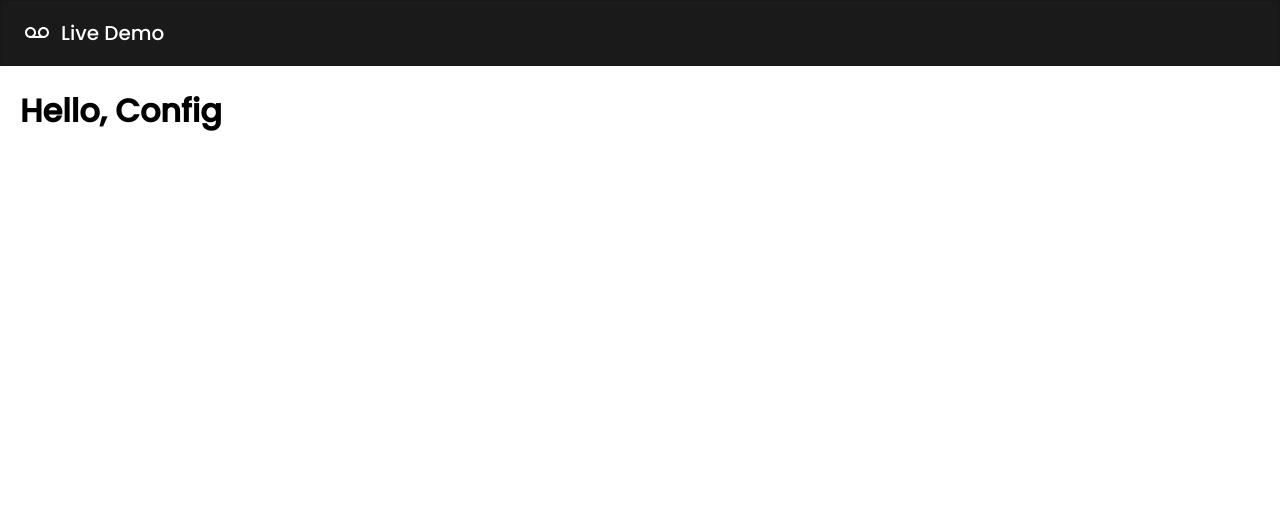
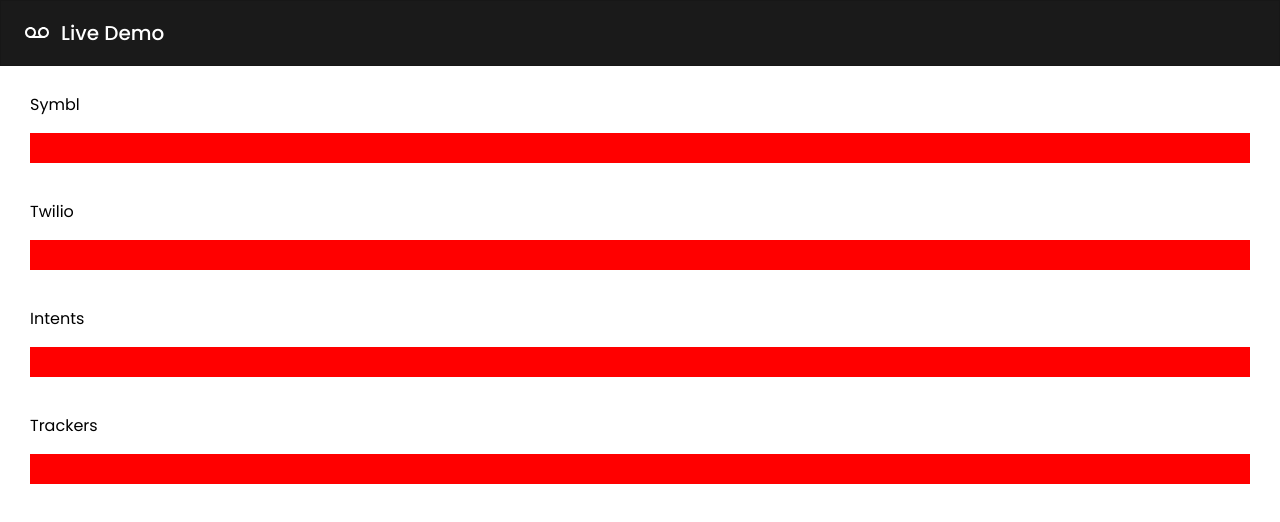
Before and after one commit to SymblDev/symbl-real-time-assist, a React (Create React App) app: page /config in a window 1280 px wide. Shown: the top 522 px of the page. Built offline with nearby package versions, Linux system fonts and the light colour scheme.

Commit message:
Config Sections

```diff
--- a/package.json
+++ b/package.json
@@ -14,6 +14,7 @@
   "dependencies": {
     "@material-ui/core": "^4.9.10",
     "@material-ui/icons": "^4.9.1",
+    "@material-ui/styles": "^4.11.5",
     "@symblai/symbl-js": "^1.4.8",
     "@symblai/symbl-web-sdk": "^1.0.5",
     "@testing-library/jest-dom": "^4.2.4",
--- a/src/config.js
+++ b/src/config.js
@@ -8,7 +8,7 @@
   ? process.env.REACT_APP_SUMMARY_EMAIL_LIST.replace(/\s/g, "").split(",")
   : [];
 export const twilioBridgeSubscriptionUrl =
-  "wss://8ee9-122-172-87-54.in.ngrok.io/symbl/updates";
+  "wss://5953-122-172-87-54.in.ngrok.io/symbl/updates";
 
 export const intents = [
   { intent: "answering_machine" },
--- a/src/pages/ConfigPage.js
+++ b/src/pages/ConfigPage.js
@@ -4,16 +4,50 @@
  * File Created: Monday, 3rd October 2022 1:01:26 pm
  * Author: Subodh Jena (jenasubodh@gmail.com)
  * -----
- * Last Modified: Monday, 3rd October 2022 1:08:50 pm
+ * Last Modified: Monday, 3rd October 2022 7:24:37 pm
  * Modified By: Subodh Jena (jenasubodh@gmail.com>)
  * -----
  * Copyright 2019 - 2022 symbl.ai, Symbl
  */
 
 import React from "react";
+import { makeStyles } from "@material-ui/core/styles";
 
-function ConfigPage(props) {
-  return <h1>Hello, {props.name}</h1>;
+export default function ConfigPage(props) {
+  const classes = useStyles();
+
+  return (
+    <>
+      <div className={classes.container}>
+        <p className={classes.title}>Symbl</p>
+        <div className={classes.containerBody}></div>
+      </div>
+
+      <div className={classes.container}>
+        <p className={classes.title}>Twilio</p>
+        <div className={classes.containerBody}></div>
+      </div>
+
+      <div className={classes.container}>
+        <p className={classes.title}>Intents</p>
+        <div className={classes.containerBody}></div>
+      </div>
+
+      <div className={classes.container}>
+        <p className={classes.title}>Trackers</p>
+        <div className={classes.containerBody}></div>
+      </div>
+    </>
+  );
 }
 
-export default ConfigPage;
+const useStyles = makeStyles({
+  container: {
+    padding: 10,
+  },
+  title: {},
+  containerBody: {
+    height: 30,
+    backgroundColor: "red",
+  },
+});
--- a/src/pages/Layout.js
+++ b/src/pages/Layout.js
@@ -4,7 +4,7 @@
  * File Created: Monday, 3rd October 2022 1:02:38 pm
  * Author: Subodh Jena (jenasubodh@gmail.com)
  * -----
- * Last Modified: Monday, 3rd October 2022 6:13:42 pm
+ * Last Modified: Monday, 3rd October 2022 7:17:48 pm
  * Modified By: Subodh Jena (jenasubodh@gmail.com>)
  * -----
  * Copyright 2019 - 2022 symbl.ai, Symbl
```
Also changed, not shown: 1 other file (tests, documents, lock files or other folders).
